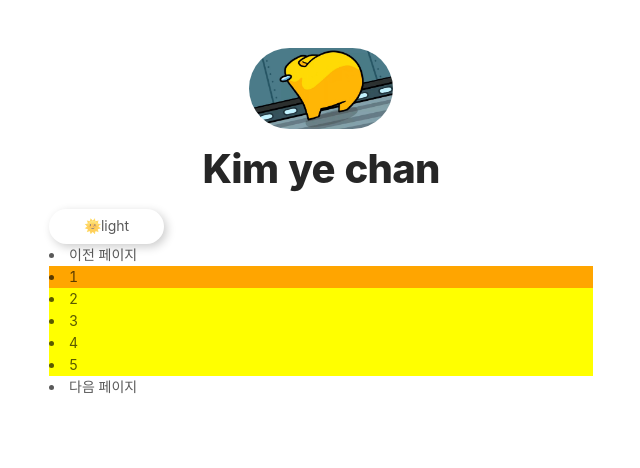
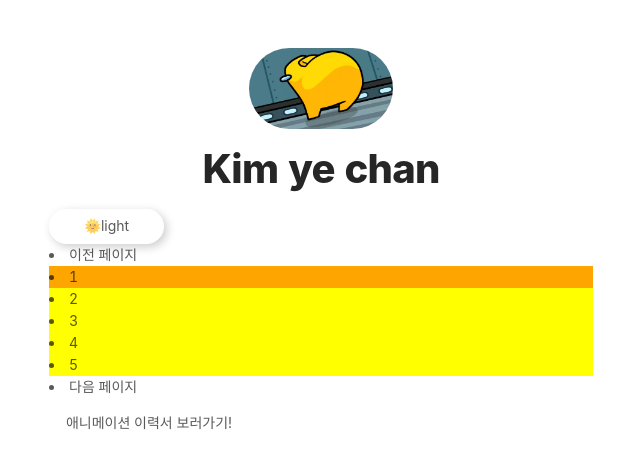
Before and after one commit to Kim-777/components-and-hooks, a Next.js app: page / in a window 1280 px wide. Shown: the top 468 px of the page, without its empty margins (319-959 px from the left). Built offline with nearby package versions, Linux system fonts and the light colour scheme.

Commit message:
Update: showBox components

```diff
--- /dev/null
+++ b/components/boxs/ItemBox.module.scss
@@ -0,0 +1,3 @@
+.wrapper {
+
+}
--- /dev/null
+++ b/components/boxs/ItemBox.tsx
@@ -0,0 +1,7 @@
+import React from "react";
+
+const ItemBox = () => {
+  return <div>ItemBox</div>;
+};
+
+export default ItemBox;
--- /dev/null
+++ b/components/showBox/index.tsx
@@ -0,0 +1,20 @@
+import React from "react";
+import styles from "./showBox.module.scss";
+import classNames from "classnames/bind";
+
+const cx = classNames.bind(styles);
+
+const ShowBox = () => {
+  return (
+    <div className={cx({ wrapper: true })}>
+      <div className={cx({ text: true })}>애니메이션 이력서 보러가기!</div>
+      <div className={cx({ itemBox: true })}>
+        <div className={cx({ triangle: true })} />
+        <div className={cx({ rectangle: true })} />
+        <div className={cx({ circle: true })} />
+      </div>
+    </div>
+  );
+};
+
+export default ShowBox;
--- /dev/null
+++ b/components/showBox/showBox.module.scss
@@ -0,0 +1,71 @@
+.wrapper {
+  position: relative;
+  width: 200px;
+  height: 50px;
+  background-color: pink;
+}
+
+.text {
+  position: absolute;
+  top: 0px;
+  width: 100%;
+  height: 100%;
+  background-color: white;
+  transition: all 1s ease;
+  z-index: 10;
+  text-align: center;
+  line-height: 50px;
+
+  &:hover {
+    background-color: rgb(248, 248, 248);
+    & + .itemBox > .triangle {
+      transform:translateY(30px) rotate(0.3turn);
+    }
+
+    & + .itemBox > .rectangle {
+      transform:translateY(-30px) rotate(0.3turn);
+    }
+
+    & + .itemBox > .circle {
+      transform:translateY(30px) rotate(0.3turn);
+    }
+  }
+}
+
+.itemBox {
+  position: absolute;
+  width: 100%;
+  height: 100%;
+  background-color: white;
+  top: 0px;
+  display: flex;
+  justify-content: space-around;
+  align-items: center;
+
+  .triangle {
+
+    // background-color: ;
+    width: 0px;
+    height: 0px;
+    border-bottom: calc( 15px * 1.732 ) solid rgb(130, 130, 255);
+    border-left: 15px solid transparent;
+    border-right: 15px solid transparent;
+    transition:  all 2s ease;
+  }
+
+  .rectangle {
+    width: 30px;
+    height: 30px;
+    background-color: rgb(152, 152, 255);
+    transition:  all 2s ease;
+  }
+
+  .circle {
+    border-radius: 15px;;
+    width: 30px;
+    height: 30px;
+    background-color: rgb(54, 54, 255);
+    transition:  all 2s ease;
+  }
+
+}
--- a/pages/index.tsx
+++ b/pages/index.tsx
@@ -10,6 +10,7 @@ import { getSortedPostsData } from "../lib/posts";
 import Date from "../components/date";
 import ThemeToggleBtn from "../components/btns/ThemeToggleBtn";
 import Pagination from "components/pagination";
+import ShowBox from "components/showBox";
 
 export type PostData = {
   id: any;
@@ -68,6 +69,9 @@ const Home: NextPage<HomeProps> = ({ allPostsData }) => {
           paginationLength={5}
         />
       </section>
+      <section>
+        <ShowBox />
+      </section>
     </Layout>
   );
 };
```
